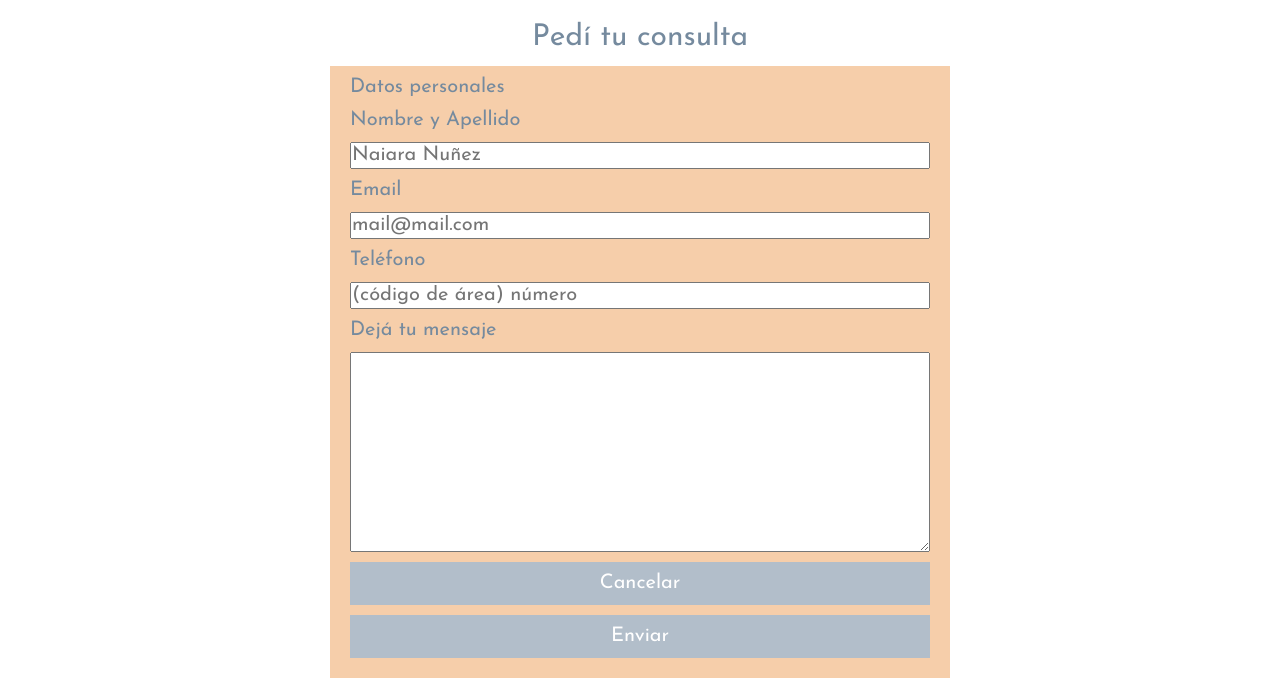
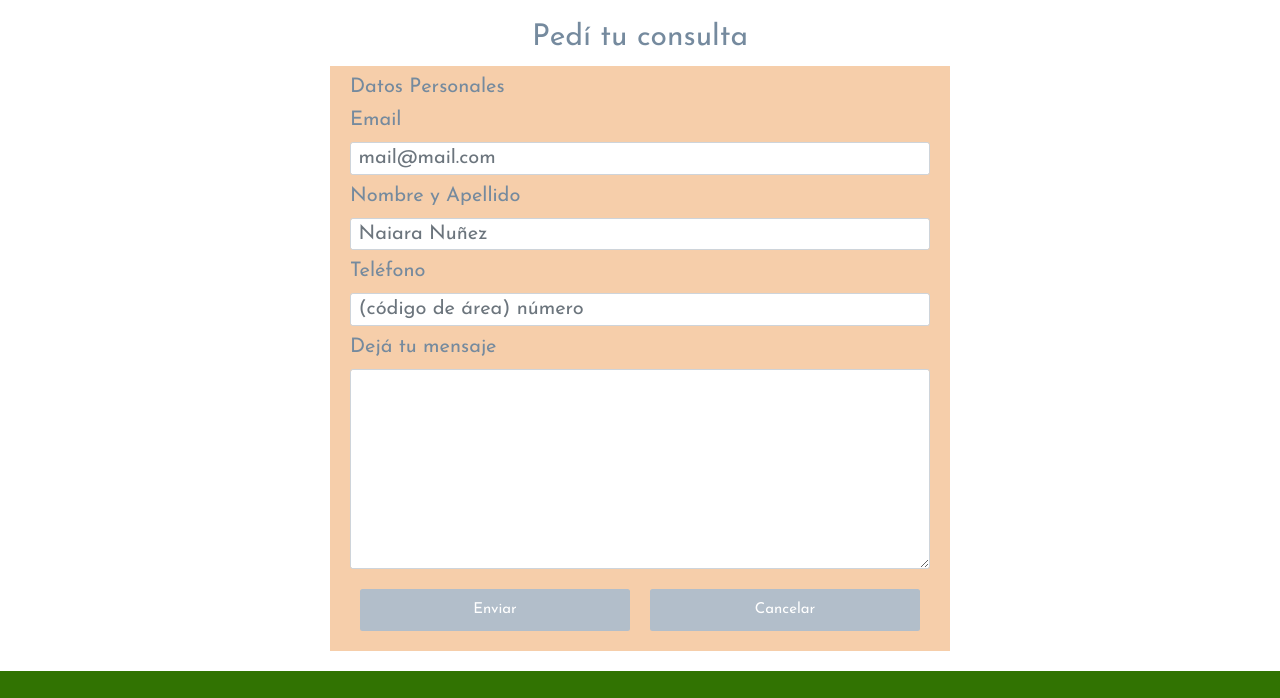
Before and after one commit to NaiaraLN/nutricion-nunez, a plain HTML site: page pages/contacto.html in a window 1280 px wide. Shown: the part 755-1453 px from the top of the page. Drawn offline with nearby package versions, Linux system fonts and the light colour scheme.

Commit message:
modifico contacto.html y los media

```diff
--- a/css/style.css
+++ b/css/style.css
@@ -319,16 +319,6 @@ form, input{
     flex-direction: column;
 }
 
-legend, label, input, textarea{
-    margin-bottom: 10px;
-    font-family: 'Josefin Sans', sans-serif;
-    font-size: 2rem;
-    font-weight: 400;
-    line-height: 2.3rem;
-    color: #758A9E;
-    width: 100%;
-}
-
 textarea{
     min-height: 100px;
     max-height: 200px;
@@ -338,6 +328,16 @@ textarea{
 fieldset{
     box-sizing: border-box;
     border: none;
+}
+
+.contactoText{
+    margin-bottom: 10px;
+    font-family: 'Josefin Sans', sans-serif;
+    font-size: 1.5rem;
+    font-weight: 400;
+    line-height: 2.3rem;
+    color: #758A9E;
+    width: 100%;
 }
 
 .contacto__articulo{
@@ -354,13 +354,19 @@ fieldset{
     border: none;
 
 }
-
+.contactoButton{
+    display: flex;
+    flex-direction: column;
+}
 .contacto__form--button{
     background-color: #B2BECA;
     color: white;
+    font-family:'Josefin Sans', sans-serif;
+    font-size: 1.5rem;
     justify-content: center;
     align-items: center;
     padding: 10px;
+    margin: 10px;
     border: none;
 }
 
@@ -422,6 +428,8 @@ fieldset{
         line-height: 2rem;
         text-align: center;
     }
+
+
 }
 @media (min-width: 768px){
 
@@ -445,7 +453,7 @@ fieldset{
     /* AGRANDO LOGO DE LA NAV Y AGREGO ANIMACIONES */
     .nav ul li{
         border-left: 1px solid #758A9E;
-        padding: 10px 10px;
+        padding: 10px 5px;
     }
         .nav ul li a{
             background-image: linear-gradient(currentColor, currentColor);
@@ -498,6 +506,11 @@ fieldset{
     .index__div--flex{
         display: flex;
         flex-direction: row;
+    }
+
+    /* Contacto agrando letra */
+    .contactoText{
+        font-size: 2rem;
     }
 }
 
@@ -568,23 +581,20 @@ fieldset{
         margin: 15px;
     }
 
-    /* animacion del encabezado */
-    .encabezado{
-        height: 40vh;
-        background-image: url(img/header.jpg);
-        animation-name: animationHeader;
-        animation-duration: 10s;
-        animation-iteration-count: infinite;
-        animation-delay: 1s;
-        animation-timing-function: ease;
-        background-size: cover;
+    /* CONTACTO botones */
+    .contactoButton{
+        flex-direction: row;
+        justify-content: space-evenly;
+    }
+    .contacto__form--button{
+        width: 50%;
+    }
+    .contactoButton button:hover{
+        background-color: #F07859;
+
     }
 
-    @keyframes animationHeader{
-        0%{background-image: url(../img/header.jpg)}
-        50%{background-image: url(../img/header2.jpg)}
-        100%{background-image: url(../img/header3.jpg);}
-    }
+
 }
 
 @media (min-width: 1200px){
--- a/pages/contacto.html
+++ b/pages/contacto.html
@@ -26,19 +26,19 @@
           <div class="collapse navbar-collapse" id="navbarNav">
             <ul class="navbar-nav ms-auto">
               <li class="nav-item">
-                <a class=" active" aria-current="page" href="../index.html">Inicio</a>
+                <a class=" active" aria-current="page" href="../index.html">INICIO</a>
               </li>
               <li class="nav-item">
-                <a href="sobre-mi.html">Sobre mí</a>
+                <a href="sobre-mi.html">SOBRE MI</a>
               </li>
               <li class="nav-item">
-                <a href="blog.html">Blog</a>
+                <a href="blog.html">BLOG</a>
               </li>
               <li class="nav-item">
-                <a href="recetas.html">Recetas</a>
+                <a href="recetas.html">RECETAS</a>
               </li>
               <li class="nav-item">
-                <a href="contacto.html">Contacto</a>
+                <a href="contacto.html">CONTACTO</a>
               </li>
             </ul>
           </div>
@@ -88,26 +88,31 @@
             <article class="contacto__articulo">
                 <h1 class="contacto__titulo--xl">Pedí tu consulta</h1>
                 <!--Inicia el form-->
-                <form action="consulta.php" class="contacto__form">
+                <form class="contacto__form">
                     <fieldset>
-                        <legend>Datos personales</legend>
-                        <label for="nombre">Nombre y Apellido</label>
-                        <input type="text" placeholder="Naiara Nuñez" name="nombre" id="nombre">
-
-                        <label for="email">Email</label>
-                        <input type="email" placeholder="mail@mail.com" name="email" id="email">
-
-                        <label for="tel">Teléfono</label>
-                        <input type="tel" placeholder="(código de área) número" name="tel" id="tel">
-                </fieldset>
-
-                <label for="mensaje">Dejá tu mensaje</label>
-                <textarea name="mensaje" id="mensaje" cols="30" rows="10"></textarea>
-
-                <input type="reset" value="Cancelar" class="contacto__form--button">
-                <input type="submit" value="Enviar" class="contacto__form--button">
-
-                </form>
+                        <legend class="contactoText">Datos Personales</legend>
+                    <div class="mb-3">
+                      <label for="exampleInputEmail1" class="form-label contactoText">Email</label>
+                      <input type="email" placeholder="mail@mail.com" class="form-control contactoText" id="exampleInputEmail1" aria-describedby="emailHelp">
+                    </div>
+                    <div class="mb-3">
+                        <label for="nombre" class="form-label contactoText">Nombre y Apellido</label>
+                        <input type="text" placeholder="Naiara Nuñez" class="form-control contactoText" id="nombre">
+                    </div>
+                    <div class="mb-3">
+                        <label for="tel" class="form-label contactoText">Teléfono</label>
+                        <input type="tel" placeholder="(código de área) número" class="form-control contactoText"  name="tel" id="tel">
+                    </div>
+                    <div class="mb-3">
+                        <label for="exampleFormControlTextarea1" class="form-label contactoText">Dejá tu mensaje</label>
+                        <textarea class="form-control contactoText" id="exampleFormControlTextarea1" cols="30" rows="10"></textarea>
+                    </div>
+                    </fieldset>
+                    <div class="contactoButton">
+                    <button type="submit" class="btn contacto__form--button">Enviar</button>
+                    <button type="reset" class="btn contacto__form--button">Cancelar</button>
+                    </div>
+                  </form>
                 <!--cierra el form-->
             </article>
         </section>
```
